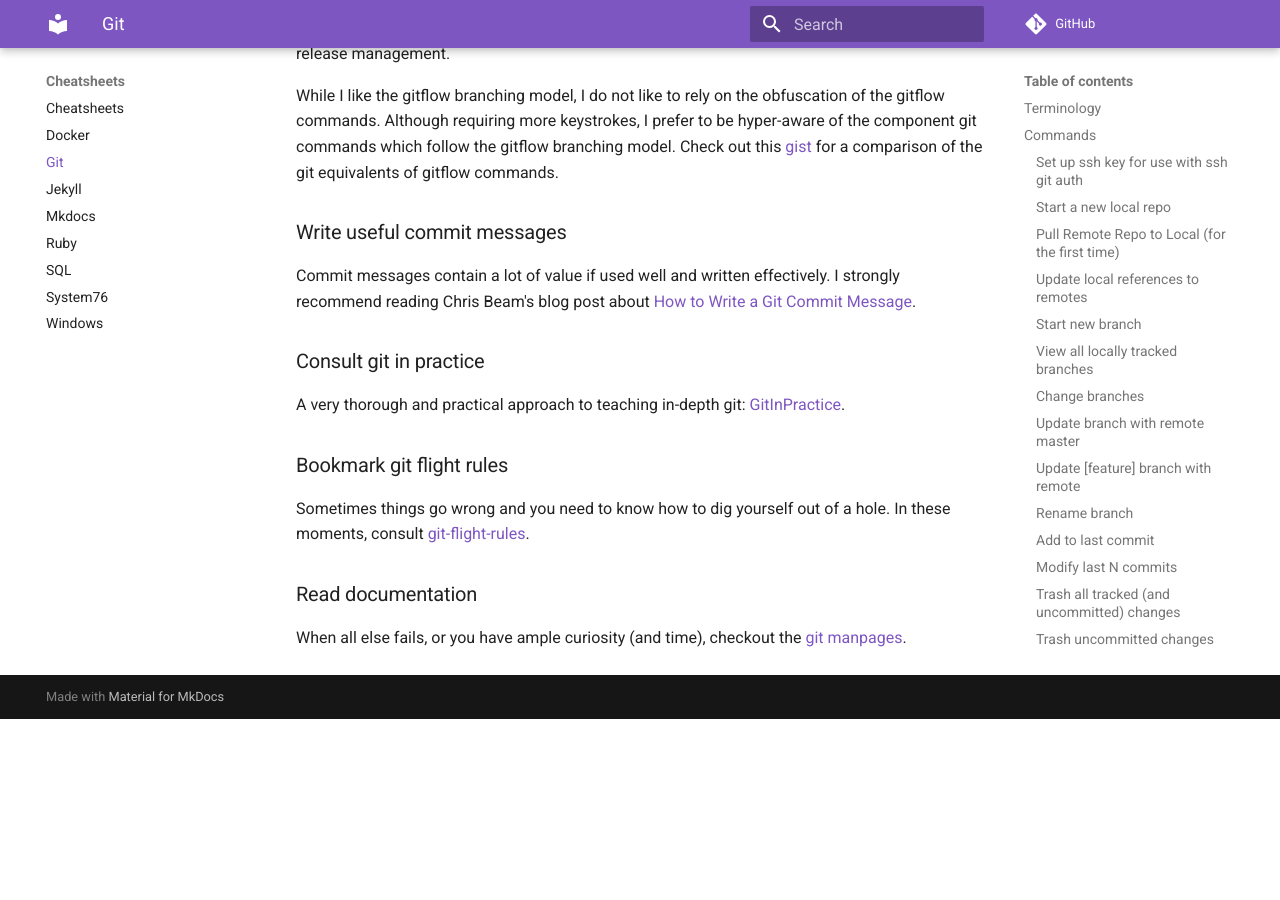
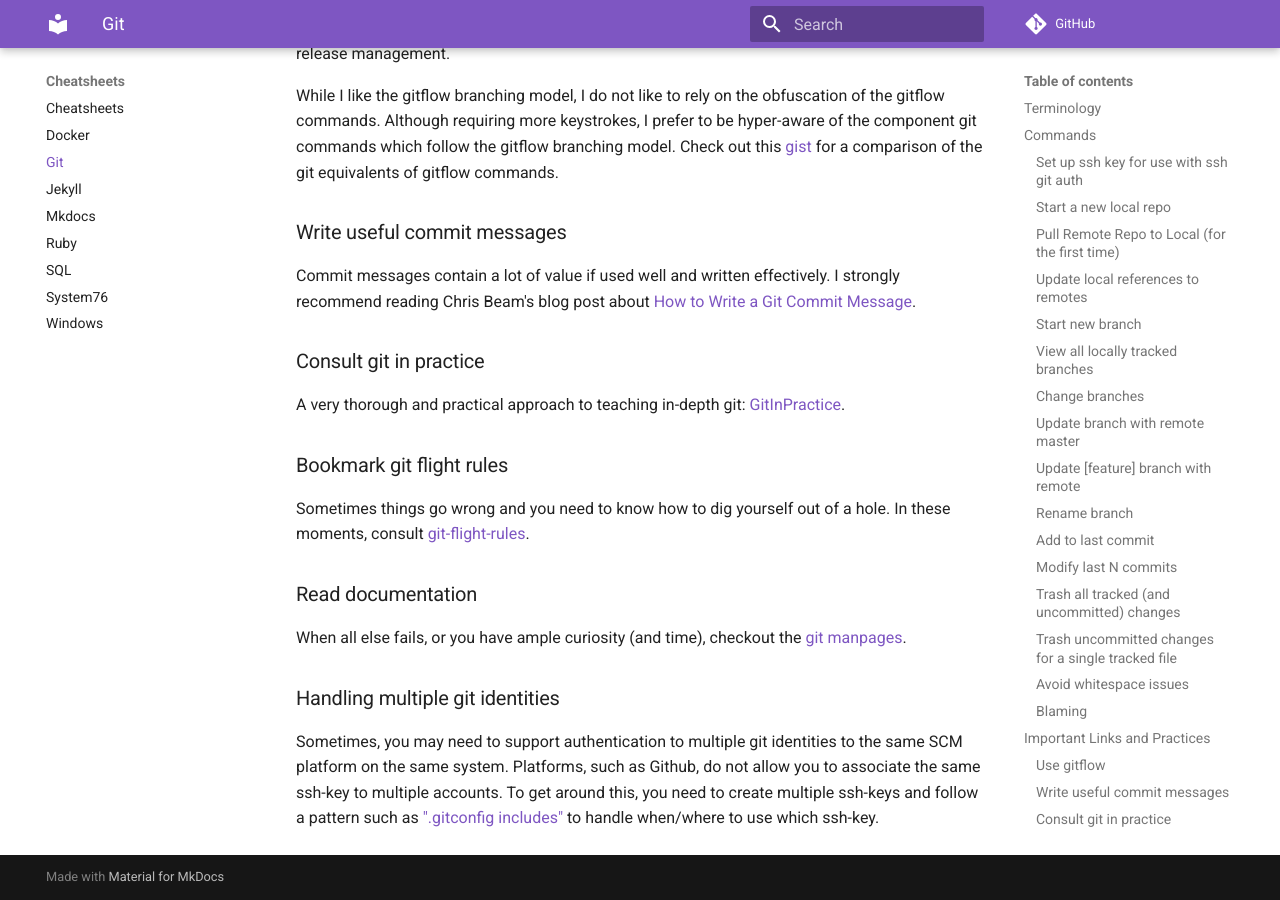
Before and after one commit to dlstadther/cheatsheets, an MkDocs documentation site: the page built from cheatsheets/git.md, in a window 1280 px wide and 900 px high, scrolled down 4712 px. Built offline with MkDocs 1.6.1 and Material for MkDocs 9.7.7, drawn with Linux system fonts in a browser that asks for light colours; comment, search, counter and statistics services are not loaded; before the commit the page ends 5431 px from its top, so only the background shows below that.

Commit message:
add link on how to handle multiple git identities

```diff
--- a/cheatsheets/git.md
+++ b/cheatsheets/git.md
@@ -204,3 +204,9 @@ Sometimes things go wrong and you need to know how to dig yourself out of a hole
 
 ### Read documentation
 When all else fails, or you have ample curiosity (and time), checkout the [git manpages](https://git-scm.com/docs).
+
+### Handling multiple git identities
+Sometimes, you may need to support authentication to multiple git identities to the same SCM
+platform on the same system. Platforms, such as Github, do not allow you to associate the same
+ssh-key to multiple accounts. To get around this, you need to create multiple ssh-keys and follow a
+pattern such as [".gitconfig includes"](https://garrit.xyz/posts/2023-10-13-organizing-multiple-git-identities) to handle when/where to use which ssh-key.
```
